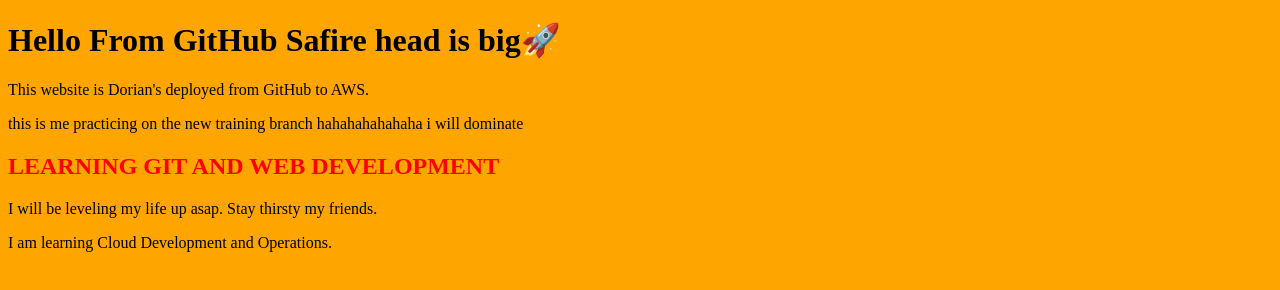
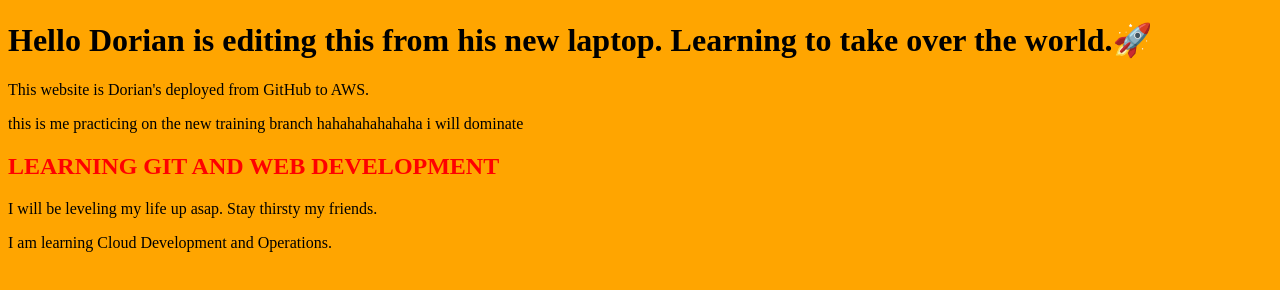
Before and after one commit to nwdc74-dev/my-cloud-website, a plain HTML site: page index.html in a window 1280 px wide. Drawn offline with Linux system fonts and the light colour scheme.

Commit message:
Recovered after reconnect - website update

```diff
--- a/index.html
+++ b/index.html
@@ -5,7 +5,7 @@
 </head>
 <body style="background-color: orange;">
 
-<h1>Hello From GitHub Safire head is big🚀</h1>
+<h1>Hello Dorian is editing this from his new laptop. Learning to take over the world.🚀</h1>
 
 <p>This website is Dorian's deployed from GitHub to AWS.</p>
 
```
